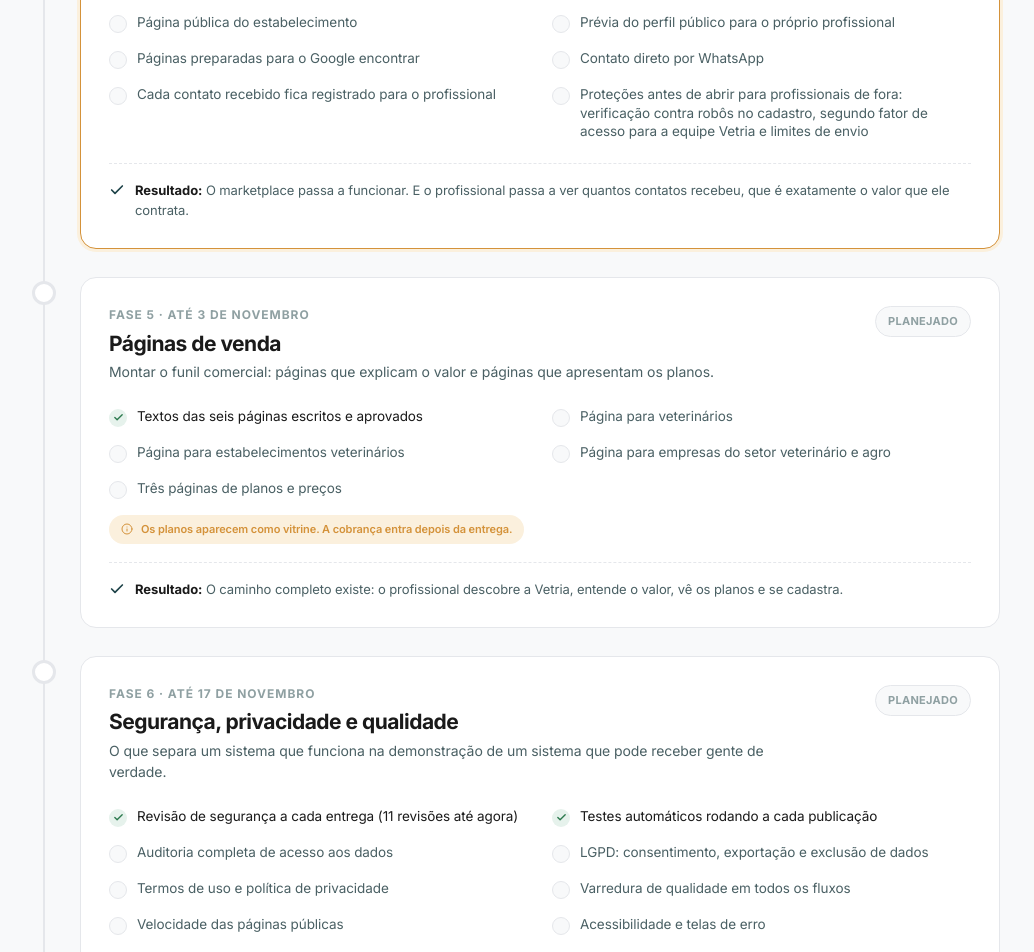
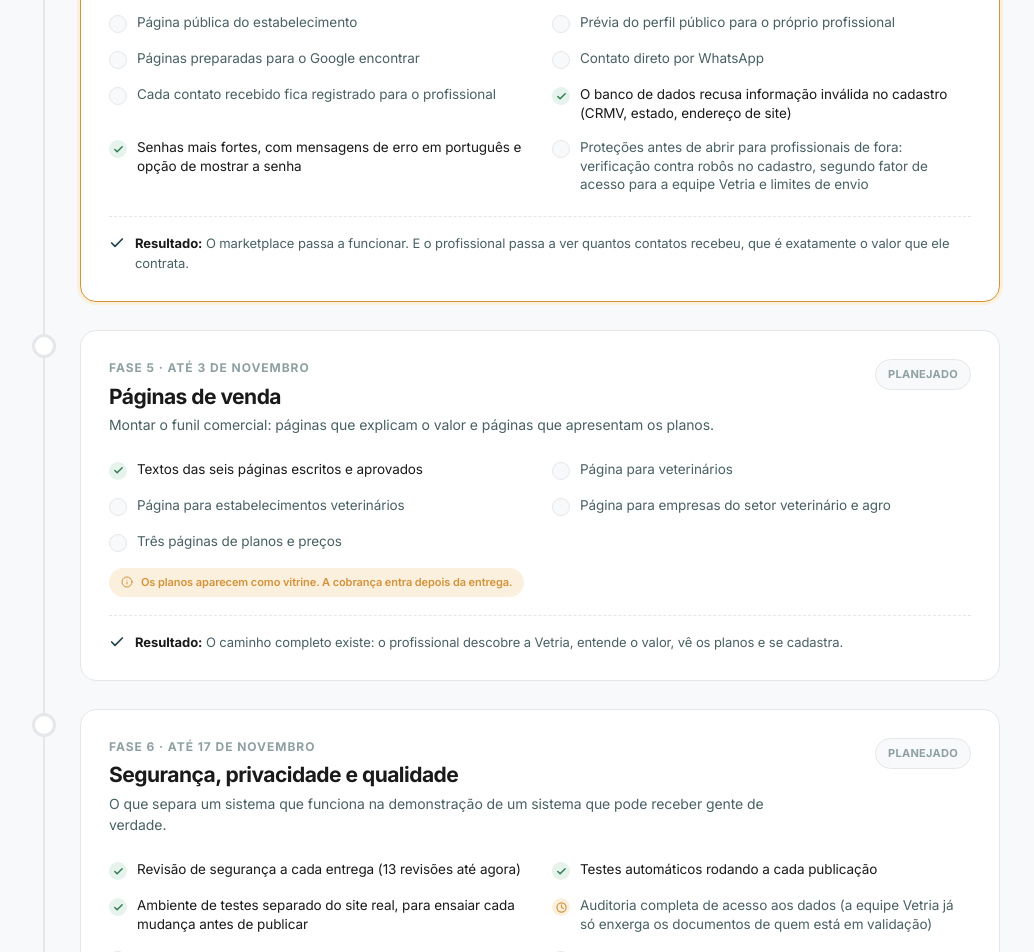
Before and after one commit to VetriaVet/vetria-web, a Next.js app: page /roadmap in a window 1280 px wide. Shown: the part 2460-3412 px from the top of the page, without its empty margins (128-1162 px from the left). Built offline with nearby package versions, Linux system fonts and the light colour scheme.

Commit message:
copy(roadmap): T-027 e T-034 entram no roadmap publico, 13 revisoes de seguranca
Co-Authored-By: Claude Opus 5.5 (1M context) <noreply@anthropic.com>
Claude-Session: https://claude.ai/code/session_01CXw7siL9R3pfDUfo6GR2tg

```diff
--- a/app/roadmap/page.tsx
+++ b/app/roadmap/page.tsx
@@ -105,6 +105,8 @@ const SPRINTS: Sprint[] = [
       { label: "Páginas preparadas para o Google encontrar", status: "todo" },
       { label: "Contato direto por WhatsApp", status: "todo" },
       { label: "Cada contato recebido fica registrado para o profissional", status: "todo" },
+      { label: "O banco de dados recusa informação inválida no cadastro (CRMV, estado, endereço de site)", status: "done" },
+      { label: "Senhas mais fortes, com mensagens de erro em português e opção de mostrar a senha", status: "done" },
       { label: "Proteções antes de abrir para profissionais de fora: verificação contra robôs no cadastro, segundo fator de acesso para a equipe Vetria e limites de envio", status: "todo" },
     ],
     result:
@@ -132,9 +134,10 @@ const SPRINTS: Sprint[] = [
     status: "todo",
     goal: "O que separa um sistema que funciona na demonstração de um sistema que pode receber gente de verdade.",
     items: [
-      { label: "Revisão de segurança a cada entrega (11 revisões até agora)", status: "done" },
+      { label: "Revisão de segurança a cada entrega (13 revisões até agora)", status: "done" },
       { label: "Testes automáticos rodando a cada publicação", status: "done" },
-      { label: "Auditoria completa de acesso aos dados", status: "todo" },
+      { label: "Ambiente de testes separado do site real, para ensaiar cada mudança antes de publicar", status: "done" },
+      { label: "Auditoria completa de acesso aos dados (a equipe Vetria já só enxerga os documentos de quem está em validação)", status: "doing" },
       { label: "LGPD: consentimento, exportação e exclusão de dados", status: "todo" },
       { label: "Termos de uso e política de privacidade", status: "todo" },
       { label: "Varredura de qualidade em todos os fluxos", status: "todo" },
```
